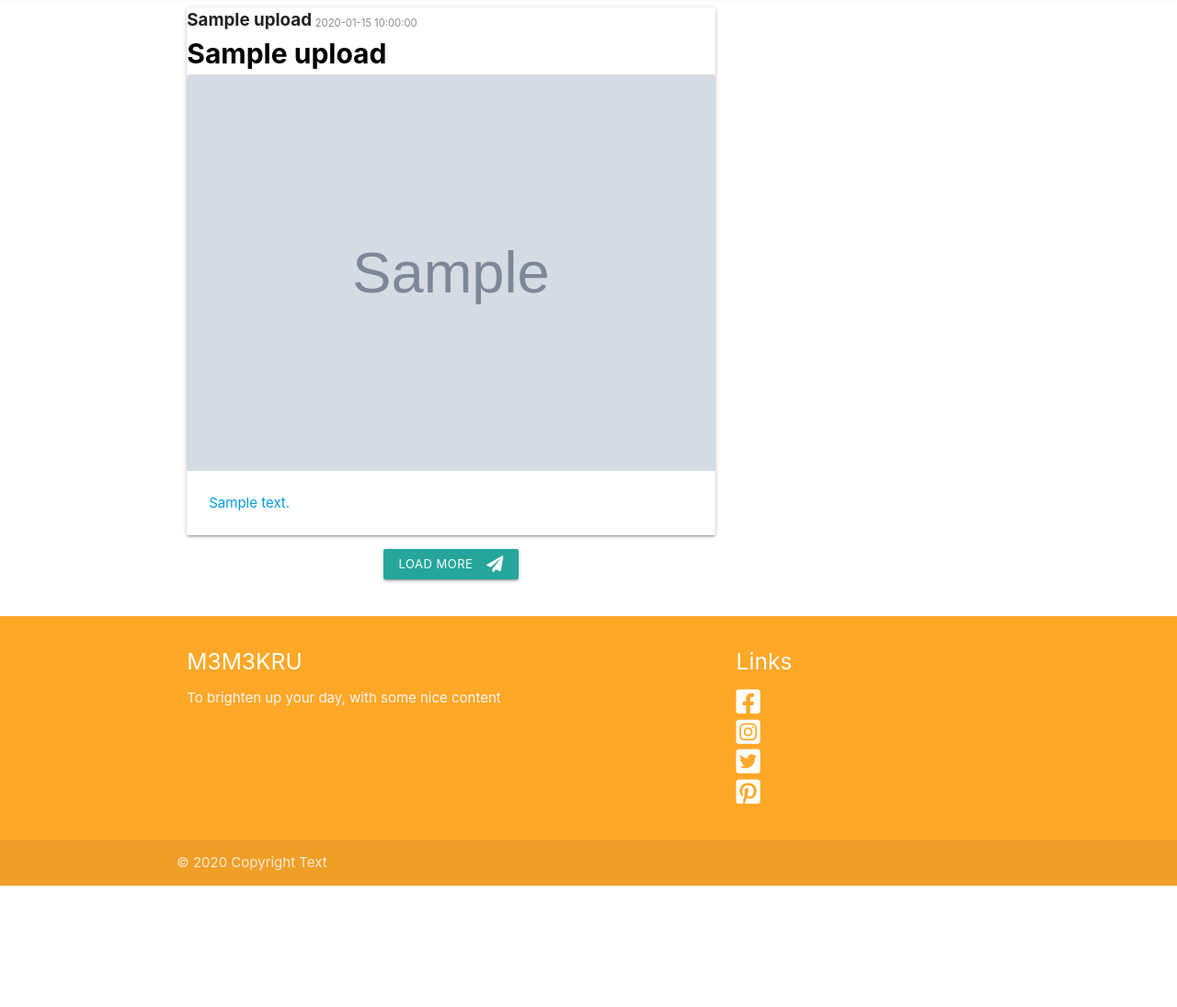
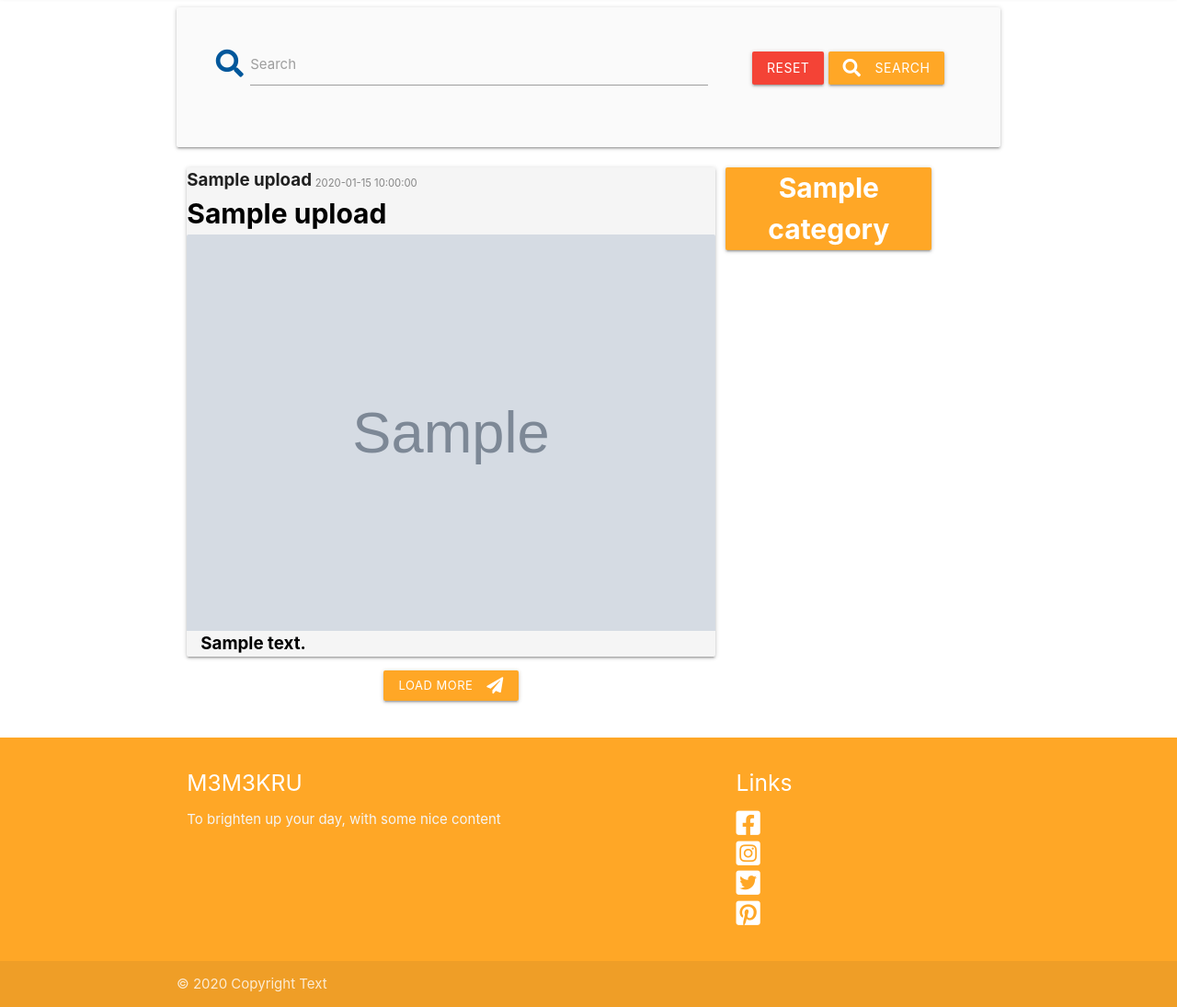
Before and after one commit to Joeri157/thirdprojecttesting, a Flask app: page / in a window 1280 px wide. Shown: the part 68-1163 px from the top of the page at 92% size. Before the commit the page ends 1031 px from the top, so only its background shows below. Run offline with Flask 2, Linux system fonts and the light colour scheme; grey boxes marked "Sample" are stand-in pictures; a database or web service that is not in the repository returns one stand-in record (values such as "Sample title"); some libraries are stand-ins or nearby versions.

Commit message:
finalized index file

```diff
--- a/templates/index.html
+++ b/templates/index.html
@@ -2,12 +2,30 @@
 {% block content %}
 
     <div class="container">
-
+<!-------------------- Search bar -------------------->
+        <div class="row card-panel grey lighten-5">
+            <form action="{{ url_for('search') }}" method="post" class="col s12">
+                <div class="row valign-wrapper center-align">
+                    <div class="input-field col s12 m8">
+                        <i class="fas fa-search prefix light-blue-text text-darken-4"></i>
+                        <input type="text" name="query" id="query" minlength="3" class="validate" required>
+                        <label for="query">Search</label>
+                    </div>
+                    <div class="col s12 m4">
+                        <a href="{{ url_for('index') }}" class="red btn text-shadow">Reset</a>
+                        <button type="submit" class="#ffa726 orange lighten-1 btn text-shadow">
+                            <i class="fas fa-search left"></i> Search
+                        </button>
+                    </div>
+                </div>
+            </form>
+        </div>
 <!-------------------- Uploaded content -------------------->
+        {% if uploads|length > 0 %}
         <div class="row">
             <div class="col s12 m12 l8">
                 {% for upload in uploads %}
-                    <div class="card upload-content" style="display: none;">
+                    <div class="card upload-content #f5f5f5 grey lighten-4" style="display: none;">
                             <div class="row">
 <!-------------------- Category Name -------------------->
                                 <div class="custom-upload-category col s6 ">
@@ -25,27 +43,39 @@
                                 <div class="card-image">
                                     <img src="{{ upload.upload_image }}">
                                 </div>
-                                <div class="card-content">
+                                <div class="card-content custom-upload-content">
                                     <p>{{ upload.upload_description}}</p>
 <!-------------------- Only shows when the session user and uploaded by matches -------------------->
                                     {% if session.user|lower == upload.uploaded_by|lower %}
-                                        <p>by: {{ upload.uploaded_by }}</p>
+                                        <p class="custom-upload-by">by: {{ upload.uploaded_by }}</p>
                                     {% endif %}
                                 </div>
                             </a>
                     </div>
                 {% endfor %}
 <!-------------------- Load more button -------------------->
-                <div class="row center-align">
-                    <a class="btn-small loadmore">
+                <div class="row center-align ">
+                    <a class="btn-small loadmore #ffa726 orange lighten-1">
                         Load more<i class="fas fa-paper-plane right"></i>
                     </a>
                 </div>
             </div>
-<!-------------------- Extra small space for categories / tags list -------------------->
-            <div class="col s12 m12 l3">
+<!-------------------- Extra small space for categories -------------------->
+            <div class="col hide-on-med-and-down l3">
+                {% for category in categories %}
+                    <div class="row custom-side-category">
+                        <div class="card #ffa726 orange lighten-1 center-align">
+                            <div class="card-content white-text side-card-category">
+                                <a href="{{ url_for('category_page', category_name=category.category_name) }}">
+                                    <span class="custom-category-name">{{ category.category_name }}</span>
+                                </a>
+                            </div>
+                        </div>
+                    </div>
+                {% endfor %}
+                {% else %}
+                    <h3 class="red-text text-darken-4 center-align">Nothing Found</h3>
+                {% endif %}
             </div>
-        </div>
-    </div>
 
 {% endblock %}
```
